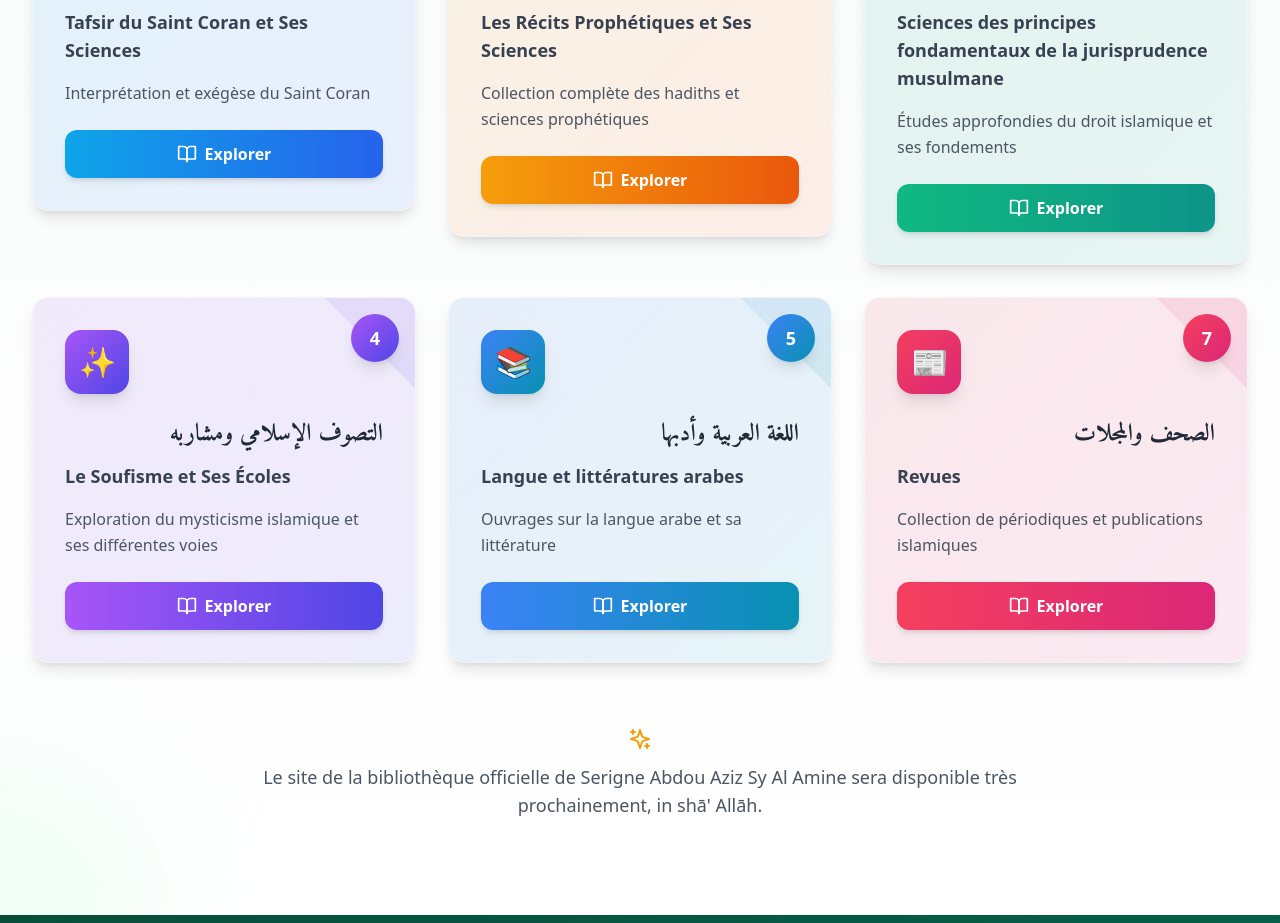
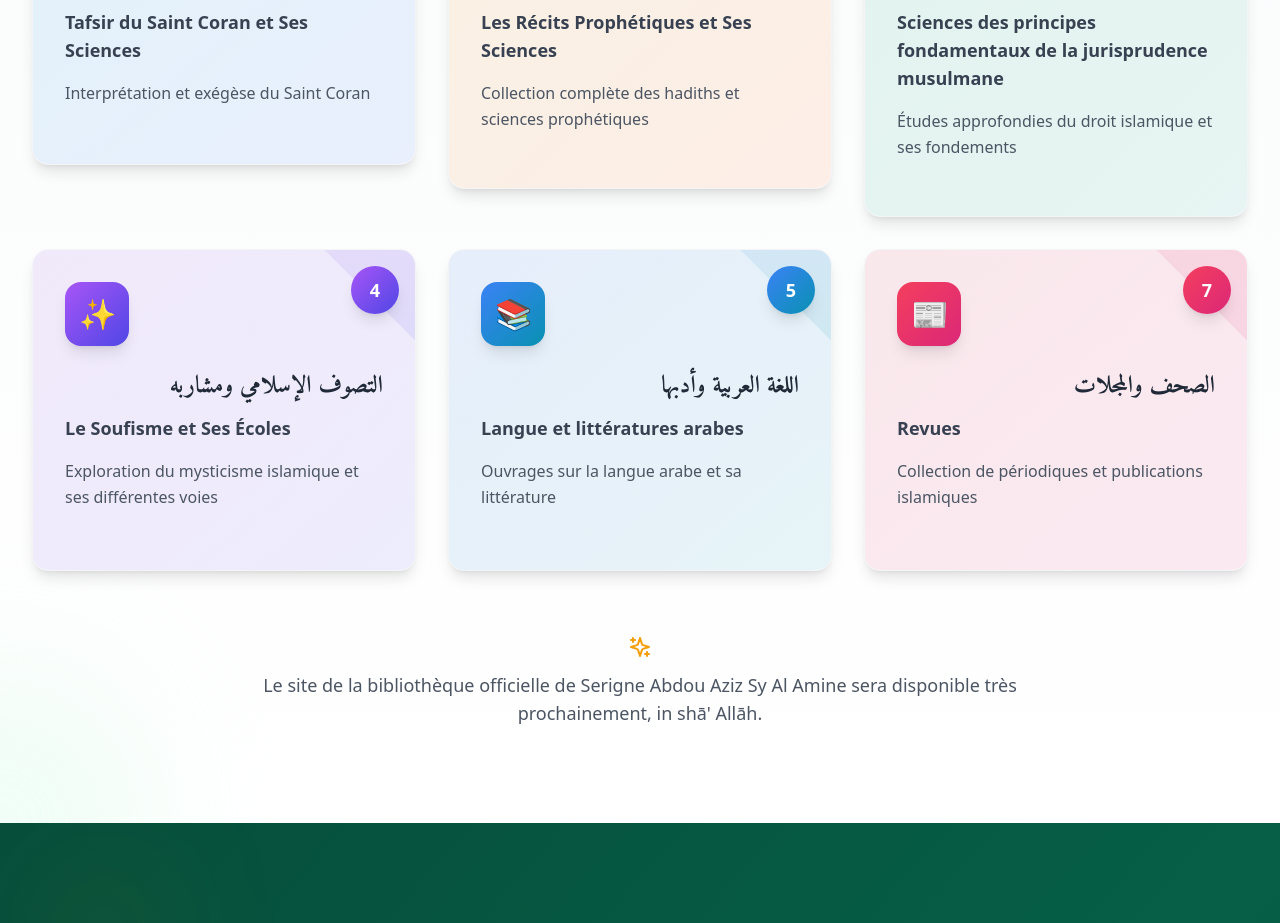
Before and after one commit to abdouazizsy/usratul_amine, a React (Vite) app: page / in a window 1280 px wide. Shown: the part 6660-7583 px from the top of the page. Built offline with nearby package versions, Linux system fonts and the light colour scheme; no server answers; a web font is replaced by a local one.

Commit message:
feat: remove Explorer button from Library section
Co-Authored-By: Claude Sonnet 4.6 <noreply@anthropic.com>

```diff
--- a/src/components/Library.jsx
+++ b/src/components/Library.jsx
@@ -1,6 +1,6 @@
 import React from 'react'
 import { motion } from 'framer-motion'
-import { BookOpen, Library as LibraryIcon, Sparkles } from 'lucide-react'
+import { Library as LibraryIcon, Sparkles } from 'lucide-react'
 import { useLanguage } from '../contexts/LanguageContext'
 import { getTranslation } from '../translations/translations'
 
@@ -165,11 +165,6 @@ const Library = () => {
                       {shelfData.description}
                     </p>
 
-                    {/* Explore Button */}
-                    <button className={`mt-auto w-full py-3 px-6 rounded-xl bg-gradient-to-r ${shelf.color} text-white font-semibold shadow-md hover:shadow-lg transform hover:scale-105 transition-all duration-300 flex items-center justify-center gap-2 group-hover:gap-3`}>
-                      <BookOpen className="w-5 h-5" />
-                      <span>Explorer</span>
-                    </button>
                   </div>
 
                   {/* Decorative Corner */}
```
